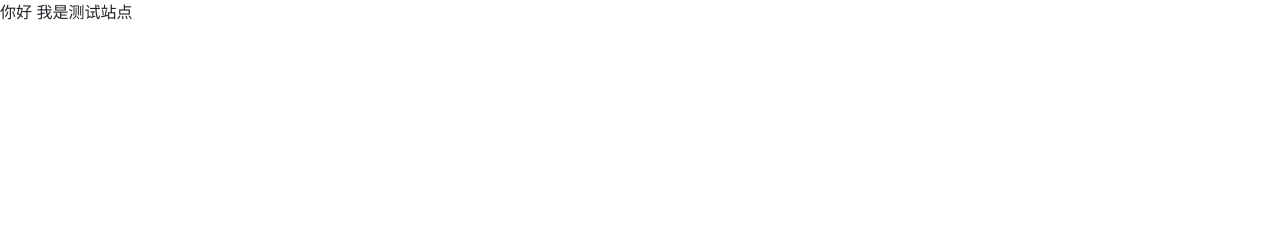
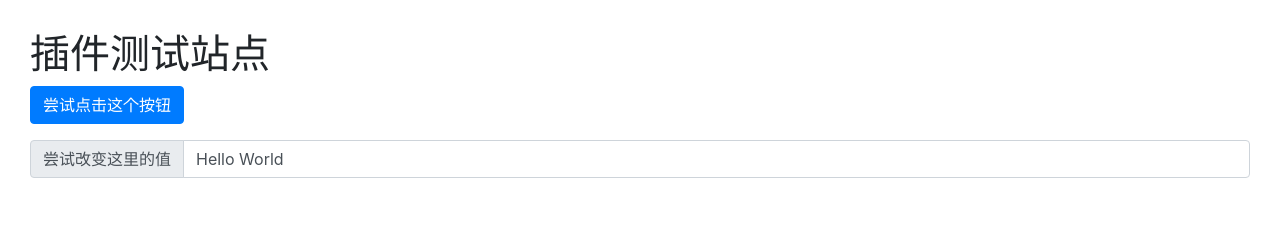
Before and after one commit to FairyEver/express-batch-query-browser-plug-in, a plain HTML site: page 测试/测试站点/index.html in a window 1280 px wide. Drawn offline with nearby package versions, Linux system fonts and the light colour scheme.

Commit message:
no message

```diff
--- a/测试/测试站点/index.html
+++ b/测试/测试站点/index.html
@@ -8,7 +8,22 @@
     <script src="https://cdn.bootcss.com/jquery/3.3.1/jquery.min.js"></script>
     <link href="https://cdn.bootcss.com/bootstrap/4.0.0/css/bootstrap.min.css" rel="stylesheet">
 </head>
-<body>
-    你好 我是测试站点
+<body style="padding: 30px;">
+    <h1>插件测试站点</h1>
+    <button type="button" class="btn btn-primary" onclick="search()">尝试点击这个按钮</button>
+    <div class="input-group mt-3 mb-3">
+        <div class="input-group-prepend">
+            <span class="input-group-text" id="basic-addon1">尝试改变这里的值</span>
+        </div>
+        <input type="text" class="form-control" value="Hello World">
+    </div>
 </body>
+<script>
+    // 尝试访问这个变量
+    var n = 100;
+    // 尝试使用这个方法
+    function search () {
+        console.log('你触发了search函数')
+    }
+</script>
 </html>
```
Also changed, not shown: 1 other file.
